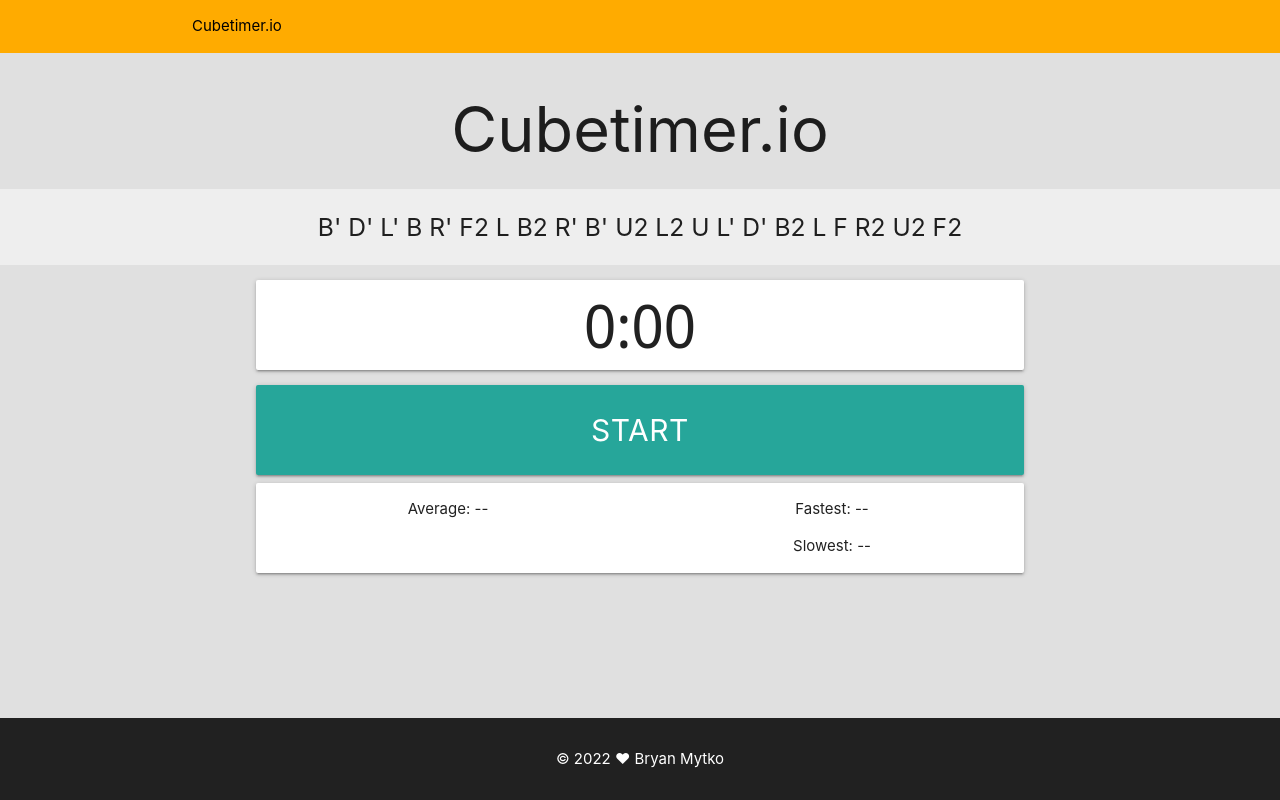
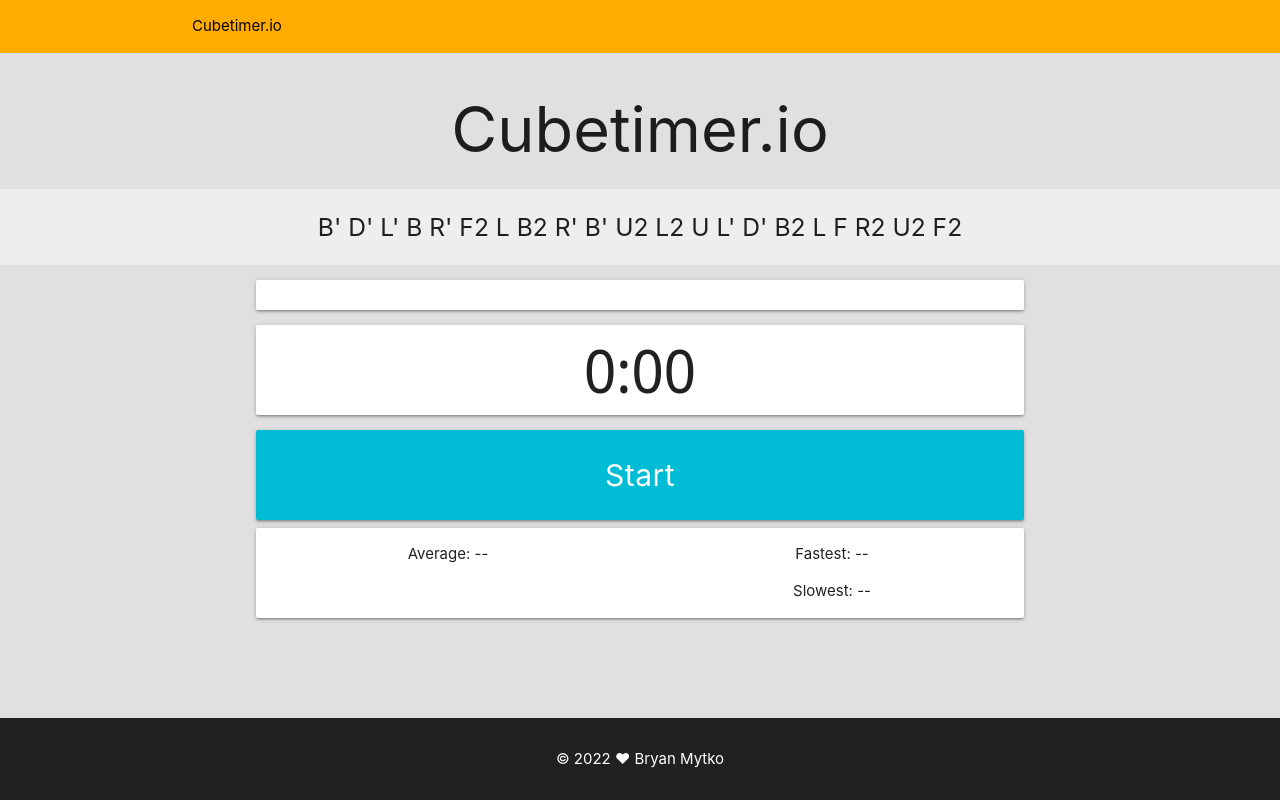
Before and after one commit to bryanmytko/cubetimer.io, a React (Create React App) app: page / in a window 1280 px wide. Built offline with nearby package versions, Linux system fonts and the light colour scheme.

Commit message:
Change button styles

```diff
--- a/src/styles/timer.css
+++ b/src/styles/timer.css
@@ -4,15 +4,14 @@
   width: 100%;
   height: 3em;
   font-size: 2em;
+  background: #00bcd4 !important;
+  text-transform: unset;
 }
 
-.timer-btn-ready {
-  background: orange;
+.timer-btn-ready,
+.timer-btn-start:hover {
+  background: #ffd54f !important;
 }
-
-/* .timer-btn-start:focus { */
-/*   background: orange; */
-/* } */
 
 .timer-window {
   font-family: "Noto Sans Display", sans-serif !important;
@@ -27,6 +26,7 @@
 .solve-times ul {
   padding: 0 0.4em;
   text-align: left;
+  height: 2em;
 }
 
 .solve-times ul li {
```
